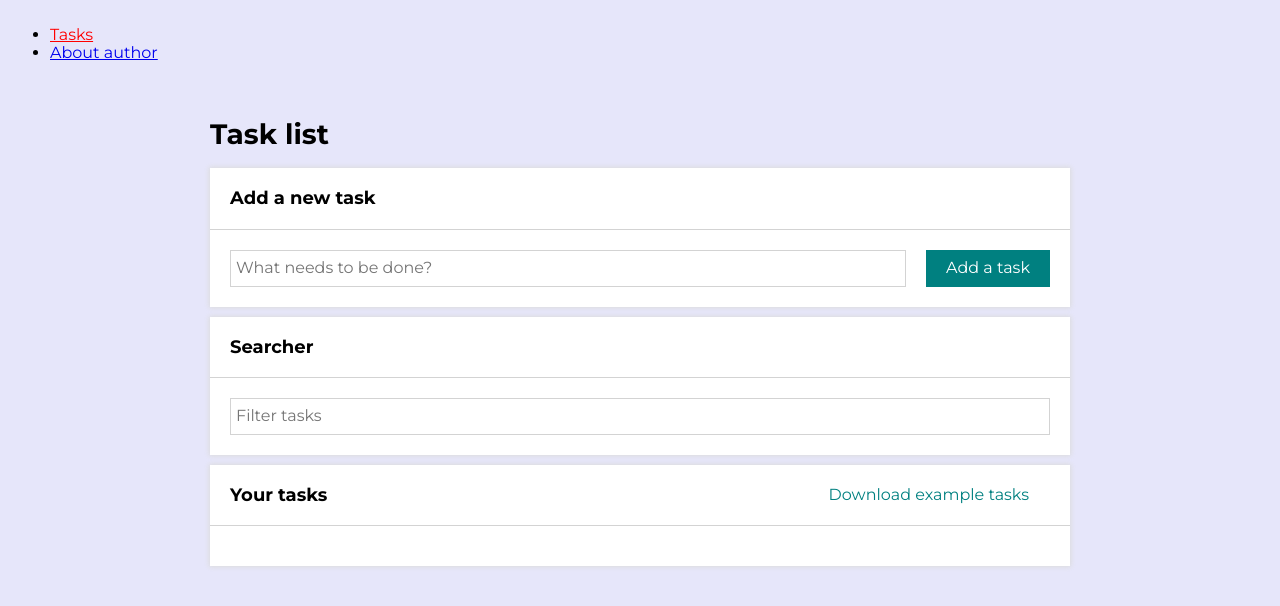
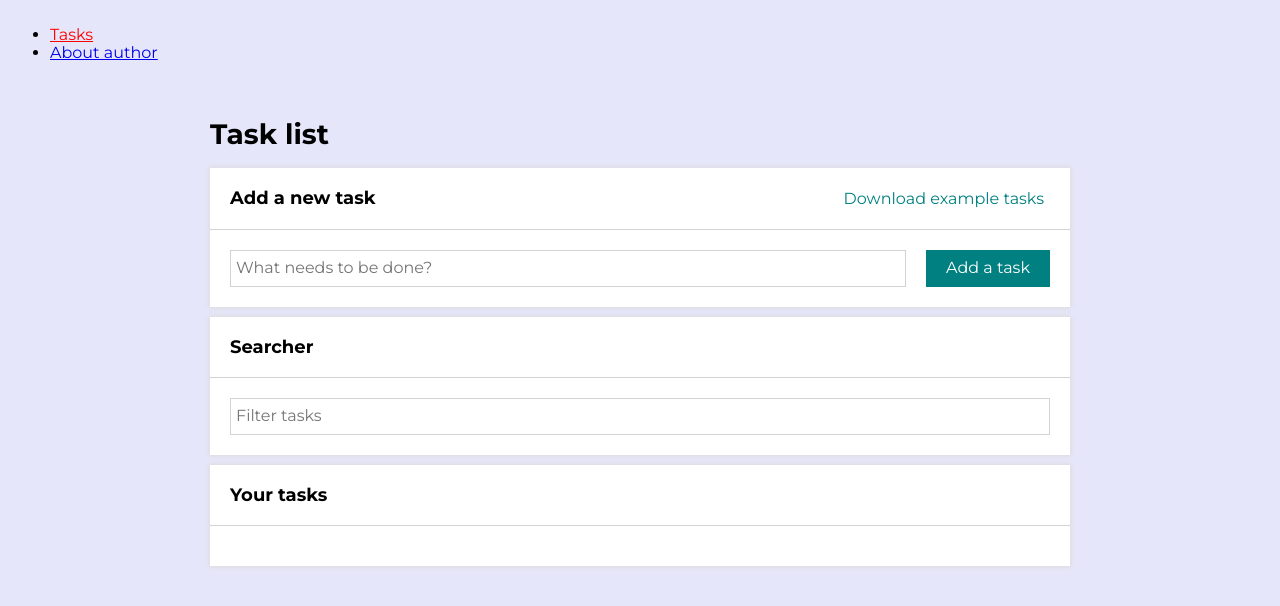
Before and after one commit to RobFyd/To-Do-List-in-React, a React (Create React App) app: page /#/tasksList in a window 1280 px wide. Shown: the top 606 px of the page. Built offline with nearby package versions, Linux system fonts and the light colour scheme.

Commit message:
DownloadButton added

```diff
--- /dev/null
+++ b/src/features/tasks/TasksPage/DownloadButton/index.js
@@ -0,0 +1,17 @@
+import { Button } from "./styled";
+import { useDispatch } from "react-redux";
+import { fetchExampleTasks } from "../../tasksSlice";
+
+const DownloadButton = () => {
+  const dispatch = useDispatch();
+
+  return (
+    <div>
+      <Button onClick={() => dispatch(fetchExampleTasks())} margin>
+        Download example tasks
+      </Button>
+    </div>
+  );
+};
+
+export default DownloadButton;
--- /dev/null
+++ b/src/features/tasks/TasksPage/DownloadButton/styled.js
@@ -0,0 +1,18 @@
+import styled from "styled-components";
+
+export const Button = styled.button`
+  color: ${({ theme }) => theme.teal};
+  background-color: transparent;
+  border: none;
+  cursor: pointer;
+  transition: 0.5s;
+
+  &:hover {
+    color: ${({ theme }) => theme.lightseagreen};
+    transition: 0.5s;
+  }
+
+  @media (max-width: ${({ theme }) => theme.breakpoints.mobileMax}px) {
+        margin-bottom: 5px;
+      }
+`;
--- a/src/features/tasks/TasksPage/SectionButtons/index.js
+++ b/src/features/tasks/TasksPage/SectionButtons/index.js
@@ -6,7 +6,6 @@ import {
   selectHideDone,
   selectAreTasksEmpty,
   selectIsEveryTaskDone,
-  fetchExampleTasks,
 } from "../../tasksSlice";
 
 const Buttons = () => {
@@ -18,9 +17,6 @@ const Buttons = () => {
 
   return (
     <div>
-      <Button onClick={() => dispatch(fetchExampleTasks())} margin>
-        Download example tasks
-      </Button>
       {!areTasksEmpty && (
         <>
           <Button onClick={() => dispatch(toggleHideDone())} margin>
--- a/src/features/tasks/TasksPage/index.js
+++ b/src/features/tasks/TasksPage/index.js
@@ -5,12 +5,17 @@ import Section from "../../../common/Section";
 import Header from "../../../common/Header";
 import Container from "../../../common/Container";
 import Search from "./Search";
+import DownloadButton from "./DownloadButton";
 
 function TasksPage() {
   return (
     <Container>
       <Header title="Task list" />
-      <Section title="Add a new task" body={<Form />} />
+      <Section
+        title="Add a new task"
+        extraHeaderContent={<DownloadButton />}
+        body={<Form />}
+      />
 
       <Section title="Searcher" body={<Search />} />
 
```
